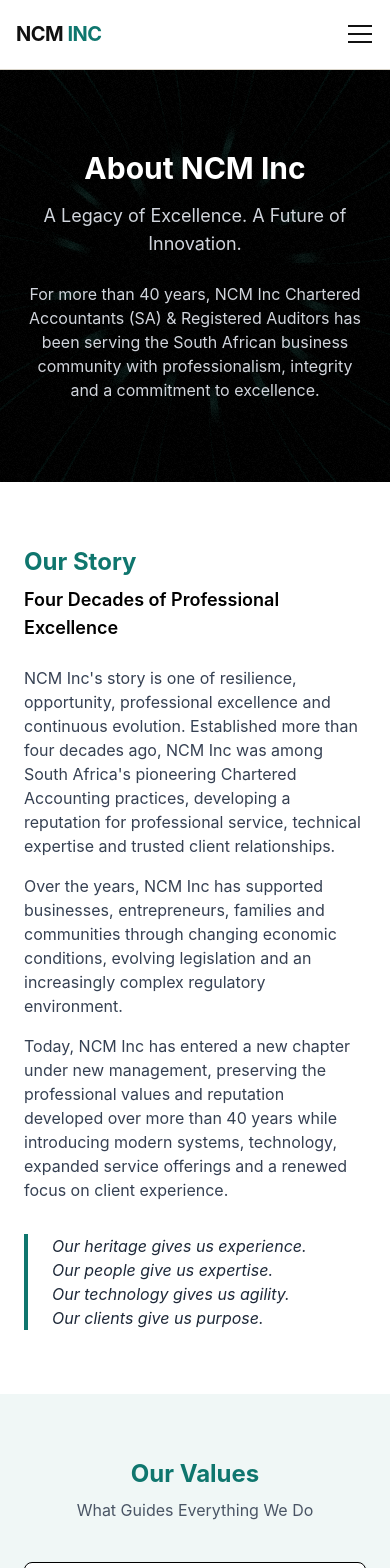
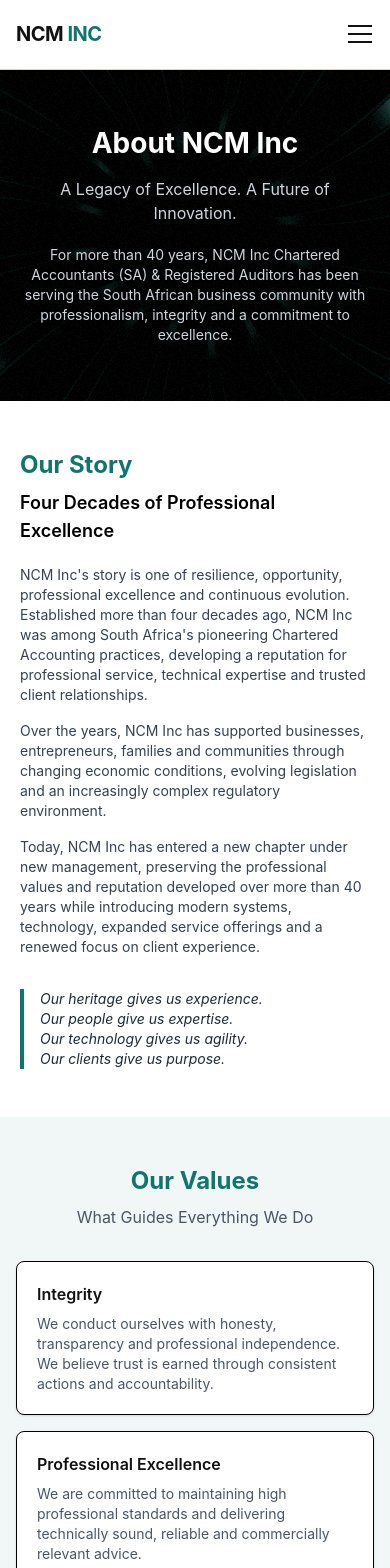
Before and after one commit to randr2405/NCMINC, a React (Vite) app: page /about-us in a window 390 px wide. Shown: the top 1568 px of the page. Built offline with nearby package versions, Linux system fonts and the light colour scheme.

Commit message:
about us mobile friendly

```diff
--- a/src/pages/AboutUs.jsx
+++ b/src/pages/AboutUs.jsx
@@ -533,6 +533,14 @@
     if (containerRef.current) onHeightReady(containerRef.current.offsetHeight)
   }, [children, onHeightReady])
 
+  useEffect(() => {
+    const el = containerRef.current
+    if (!el || typeof ResizeObserver === 'undefined') return
+    const ro = new ResizeObserver(() => onHeightReady(el.offsetHeight))
+    ro.observe(el)
+    return () => ro.disconnect()
+  }, [onHeightReady])
+
   return (
     <motion.div
       ref={containerRef}
@@ -863,6 +871,7 @@
           transition: all 350ms;
           border-radius: 0.25rem;
           padding: 0.25rem 0.5rem;
+          min-height: 44px;
           color: #a3a3a3;
           cursor: pointer;
         }
@@ -879,6 +888,8 @@
           font-weight: 500;
           letter-spacing: -0.025em;
           padding: 0.5rem 1.1rem;
+          min-height: 44px;
+          min-width: 88px;
           cursor: pointer;
         }
         .next-button:hover { background-color: #0d5c55; }
@@ -906,9 +917,17 @@
         }
         .step-connector-inner { position: absolute; left: 0; top: 0; height: 100%; }
         .check-icon { height: 1rem; width: 1rem; color: #fff; }
+        @media (max-width: 640px) {
+          .outer-container { padding: 0; }
+          .step-circle-container { border-radius: 1.25rem; }
+          .step-indicator-row { padding: 1.25rem; }
+          .step-default { padding-left: 1.25rem; padding-right: 1.25rem; }
+          .footer-container { padding-left: 1.25rem; padding-right: 1.25rem; padding-bottom: 1.25rem; }
+          .footer-nav { margin-top: 1.25rem; }
+        }
       `}</style>
 
-      <section className="relative bg-black text-white px-6 sm:px-8 py-20 sm:py-24 text-center overflow-hidden">
+      <section className="relative bg-black text-white px-5 sm:px-8 py-14 sm:py-24 text-center overflow-hidden">
         <div className="absolute inset-0" aria-hidden="true">
           <LightTunnel
             cableColor="#14b8a6"
@@ -943,19 +962,19 @@
         </div>
         <div className="relative">
           <h1
-            className="text-3xl sm:text-4xl md:text-5xl font-bold mb-4 transition-all duration-700 ease-out"
+            className="text-[1.75rem] sm:text-4xl md:text-5xl font-bold mb-4 leading-tight transition-all duration-700 ease-out"
             style={{ opacity: heroIn ? 1 : 0, transform: heroIn ? 'none' : 'translateY(16px)' }}
           >
             About NCM Inc
           </h1>
           <p
-            className="text-lg md:text-xl text-gray-300 transition-all duration-700 ease-out"
+            className="text-base sm:text-lg md:text-xl text-gray-300 transition-all duration-700 ease-out"
             style={{ opacity: heroIn ? 1 : 0, transform: heroIn ? 'none' : 'translateY(16px)', transitionDelay: '120ms' }}
           >
             A Legacy of Excellence. A Future of Innovation.
           </p>
           <p
-            className="max-w-2xl mx-auto mt-6 text-gray-300 transition-all duration-700 ease-out"
+            className="max-w-2xl mx-auto mt-5 sm:mt-6 text-sm sm:text-base text-gray-300 transition-all duration-700 ease-out"
             style={{ opacity: heroIn ? 1 : 0, transform: heroIn ? 'none' : 'translateY(16px)', transitionDelay: '220ms' }}
           >
             For more than 40 years, NCM Inc Chartered Accountants (SA) &amp; Registered Auditors
@@ -965,32 +984,35 @@
         </div>
       </section>
 
-      <section className="px-6 sm:px-8 py-16 max-w-4xl mx-auto">
+      <section className="px-5 sm:px-8 py-12 sm:py-16 max-w-4xl mx-auto">
         <Reveal as="h2" className="text-2xl sm:text-3xl font-bold mb-2" style={{ color: 'var(--ncm-teal)' }}>
           Our Story
         </Reveal>
-        <Reveal delay={60} as="h3" className="text-lg sm:text-xl font-semibold mb-6">
+        <Reveal delay={60} as="h3" className="text-lg sm:text-xl font-semibold mb-5 sm:mb-6">
           Four Decades of Professional Excellence
         </Reveal>
-        <Reveal delay={100} className="mb-4 text-gray-700">
+        <Reveal delay={100} className="mb-4 text-sm sm:text-base text-gray-700">
           NCM Inc's story is one of resilience, opportunity, professional excellence and
           continuous evolution. Established more than four decades ago, NCM Inc was among
           South Africa's pioneering Chartered Accounting practices, developing a reputation
           for professional service, technical expertise and trusted client relationships.
         </Reveal>
-        <Reveal delay={160} className="mb-4 text-gray-700">
+        <Reveal delay={160} className="mb-4 text-sm sm:text-base text-gray-700">
           Over the years, NCM Inc has supported businesses, entrepreneurs, families and
           communities through changing economic conditions, evolving legislation and an
           increasingly complex regulatory environment.
         </Reveal>
-        <Reveal delay={220} className="mb-8 text-gray-700">
+        <Reveal delay={220} className="mb-8 text-sm sm:text-base text-gray-700">
           Today, NCM Inc has entered a new chapter under new management, preserving the
           professional values and reputation developed over more than 40 years while
           introducing modern systems, technology, expanded service offerings and a renewed
           focus on client experience.
         </Reveal>
         <Reveal delay={280}>
-          <blockquote className="border-l-4 pl-6 italic text-gray-800" style={{ borderColor: 'var(--ncm-teal)' }}>
+          <blockquote
+            className="border-l-4 pl-4 sm:pl-6 italic text-sm sm:text-base text-gray-800"
+            style={{ borderColor: 'var(--ncm-teal)' }}
+          >
             Our heritage gives us experience.<br />
             Our people give us expertise.<br />
             Our technology gives us agility.<br />
@@ -999,19 +1021,19 @@
         </Reveal>
       </section>
 
-      <section className="px-6 sm:px-8 py-16" style={{ backgroundColor: '#f0f7f6' }}>
+      <section className="px-4 sm:px-8 py-12 sm:py-16" style={{ backgroundColor: '#f0f7f6' }}>
         <div className="max-w-5xl mx-auto">
           <Reveal as="h2" className="text-2xl sm:text-3xl font-bold mb-2 text-center" style={{ color: 'var(--ncm-teal)' }}>
             Our Values
           </Reveal>
-          <Reveal delay={60} className="text-center text-gray-600 mb-10">
+          <Reveal delay={60} className="text-center text-gray-600 mb-8 sm:mb-10">
             What Guides Everything We Do
           </Reveal>
-          <div className="grid sm:grid-cols-2 md:grid-cols-3 gap-6">
+          <div className="grid sm:grid-cols-2 md:grid-cols-3 gap-4 sm:gap-6">
             {values.map((v, i) => (
               <Reveal key={v.title} delay={(i % 3) * 90} scale className="h-full">
                 <SpotlightCard
-                  className="h-full bg-white p-6 rounded-lg shadow-sm border transition-all duration-300 hover:shadow-lg hover:-translate-y-1"
+                  className="h-full bg-white p-5 sm:p-6 rounded-lg shadow-sm border transition-all duration-300 hover:shadow-lg hover:-translate-y-1"
                   spotlightColor="rgba(20, 184, 166, 0.22)"
                 >
                   <h3 className="font-semibold mb-2" style={{ color: 'var(--ncm-black)' }}>{v.title}</h3>
@@ -1023,14 +1045,14 @@
         </div>
       </section>
 
-      <section className="px-6 sm:px-8 py-16 max-w-4xl mx-auto">
+      <section className="px-5 sm:px-8 py-12 sm:py-16 max-w-4xl mx-auto">
         <Reveal as="h2" className="text-2xl sm:text-3xl font-bold mb-2" style={{ color: 'var(--ncm-teal)' }}>
           Our Leadership
         </Reveal>
-        <Reveal delay={60} as="h3" className="text-lg sm:text-xl font-semibold mb-6">
+        <Reveal delay={60} as="h3" className="text-lg sm:text-xl font-semibold mb-5 sm:mb-6">
           Experienced Professionals. Forward-Thinking Leadership.
         </Reveal>
-        <Reveal delay={100} className="mb-6 text-gray-700">
+        <Reveal delay={100} className="mb-6 text-sm sm:text-base text-gray-700">
           NCM Inc is led by a team committed to combining professional expertise, commercial
           understanding and modern thinking. Under the firm's new management, NCM Inc is
           focused on creating a professional practice that is responsive to the changing
@@ -1038,7 +1060,11 @@
         </Reveal>
         <div className="grid md:grid-cols-2 gap-x-6 gap-y-2">
           {leadership.map((item, i) => (
-            <Reveal key={item} delay={140 + (i % 4) * 60} className="flex items-center gap-2 text-gray-700">
+            <Reveal
+              key={item}
+              delay={140 + (i % 4) * 60}
+              className="flex items-center gap-2 text-sm sm:text-base text-gray-700"
+            >
               <span
                 className="inline-block w-1.5 h-1.5 rounded-full shrink-0"
                 style={{ backgroundColor: 'var(--ncm-teal)' }}
@@ -1049,15 +1075,15 @@
         </div>
       </section>
 
-      <section className="px-6 sm:px-8 py-16 text-white" style={{ backgroundColor: '#08201d' }}>
+      <section className="px-4 sm:px-8 py-12 sm:py-16 text-white" style={{ backgroundColor: '#08201d' }}>
         <div className="max-w-5xl mx-auto">
           <Reveal as="h2" className="text-2xl sm:text-3xl font-bold mb-2 text-center" style={{ color: '#5eead4' }}>
             Why NCM
           </Reveal>
-          <Reveal delay={60} className="text-center mb-10" style={{ color: '#cdeae6' }}>
+          <Reveal delay={60} className="text-center mb-8 sm:mb-10" style={{ color: '#cdeae6' }}>
             More Than Compliance. A Professional Partner.
           </Reveal>
-          <div className="grid sm:grid-cols-2 gap-6">
+          <div className="grid sm:grid-cols-2 gap-4 sm:gap-6">
             {whyNCM.map((w, i) => (
               <Reveal key={w.title} delay={(i % 2) * 100} scale className="h-full">
                 <SpotlightCard
@@ -1073,8 +1099,8 @@
         </div>
       </section>
 
-      <section className="px-6 sm:px-8 py-16 max-w-4xl mx-auto text-center">
-        <Reveal as="h2" className="text-2xl sm:text-3xl font-bold mb-10" style={{ color: 'var(--ncm-teal)' }}>
+      <section className="px-4 sm:px-8 py-12 sm:py-16 max-w-4xl mx-auto text-center">
+        <Reveal as="h2" className="text-2xl sm:text-3xl font-bold mb-8 sm:mb-10" style={{ color: 'var(--ncm-teal)' }}>
           Our Approach
         </Reveal>
         <Reveal scale>
@@ -1108,40 +1134,43 @@
         </Reveal>
       </section>
 
-      <section className="px-6 sm:px-8 py-16 max-w-4xl mx-auto text-center">
+      <section className="px-5 sm:px-8 py-12 sm:py-16 max-w-4xl mx-auto text-center">
         <Reveal as="h2" className="text-2xl sm:text-3xl font-bold mb-2" style={{ color: 'var(--ncm-teal)' }}>
           Building the Future
         </Reveal>
-        <Reveal delay={60} as="h3" className="text-lg sm:text-xl font-semibold mb-6">
+        <Reveal delay={60} as="h3" className="text-lg sm:text-xl font-semibold mb-5 sm:mb-6">
           Our Legacy Is Our Foundation. Our Future Is Our Opportunity.
         </Reveal>
-        <Reveal delay={100} className="mb-4 text-gray-700">
+        <Reveal delay={100} className="mb-4 text-sm sm:text-base text-gray-700">
           NCM Inc is proud of its history. More than four decades of professional service
           have created a foundation of experience, relationships and knowledge that we
           intend to carry forward.
         </Reveal>
-        <Reveal delay={160} className="mb-4 text-gray-700">
+        <Reveal delay={160} className="mb-4 text-sm sm:text-base text-gray-700">
           But we also recognise that the professional services environment is changing
           rapidly. Technology, regulation, globalisation and changing client expectations
           are reshaping the way businesses operate. NCM Inc is responding to that change.
         </Reveal>
-        <Reveal delay={220} className="mb-4 text-gray-700">
+        <Reveal delay={220} className="mb-4 text-sm sm:text-base text-gray-700">
           We are investing in people, technology, systems and service capabilities to
           create a professional practice that is modern, responsive and future-focused.
         </Reveal>
-        <Reveal delay={280} className="font-semibold text-gray-800">
+        <Reveal delay={280} className="font-semibold text-sm sm:text-base text-gray-800">
           Our ambition is not simply to continue the NCM Inc story. It is to build its next chapter.
         </Reveal>
       </section>
 
-      <section className="px-6 sm:px-8 py-16 text-center text-white" style={{ backgroundColor: 'var(--ncm-teal)' }}>
+      <section
+        className="px-5 sm:px-8 py-12 sm:py-16 text-center text-white"
+        style={{ backgroundColor: 'var(--ncm-teal)' }}
+      >
         <Reveal as="h2" className="text-2xl sm:text-3xl font-bold mb-2">
           Our Promise
         </Reveal>
-        <Reveal delay={60} className="text-lg mb-6">
+        <Reveal delay={60} className="text-base sm:text-lg mb-6">
           Trusted Advice. Smart Solutions. Stronger Businesses.
         </Reveal>
-        <Reveal delay={120} className="max-w-2xl mx-auto mb-2">
+        <Reveal delay={120} className="max-w-2xl mx-auto mb-2 text-sm sm:text-base">
           Whether you are an established corporation, growing business, entrepreneur, family,
           trust or individual, we are committed to providing professional solutions tailored
           to your needs.
@@ -1155,7 +1184,7 @@
             Get in Touch
           </Link>
         </Reveal>
-        <Reveal delay={240} className="font-semibold mt-8">
+        <Reveal delay={240} className="font-semibold mt-8 text-sm sm:text-base">
           NCM Inc Chartered Accountants (SA) &amp; Registered Auditors
         </Reveal>
         <Reveal delay={280} className="text-sm text-gray-100">
```
